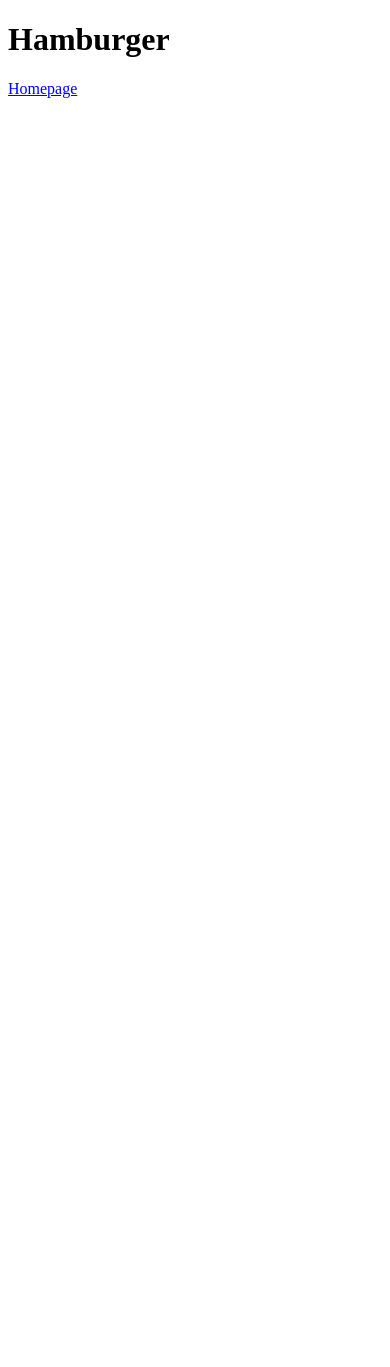
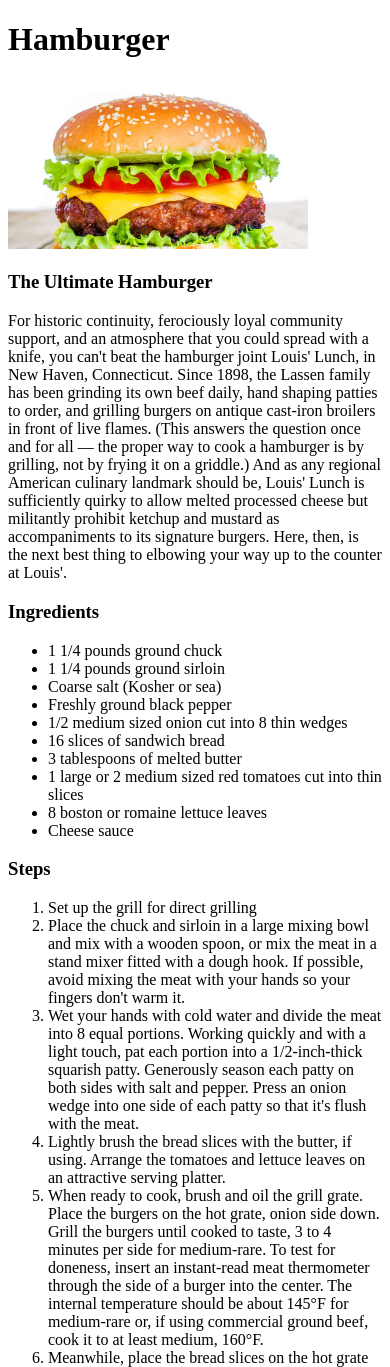
Before and after one commit to MillionRocks/TheOdinProject, a plain HTML site: page HTML/homework/odin-recipes/recipes/hamburger.html in a window 390 px wide. Shown: the top 1367 px of the page. Before the commit the page ends 844 px from the top, so only its background shows below. Drawn offline with Linux system fonts and the light colour scheme.

Commit message:
Added hamburger recipe

```diff
--- a/HTML/homework/odin-recipes/recipes/hamburger.html
+++ b/HTML/homework/odin-recipes/recipes/hamburger.html
@@ -7,6 +7,41 @@
 </head>
 <body>
     <h1>Hamburger</h1>
+    <img src="photos/the-ultimate-hamburger.webp" width="300" alt="The Ultimate Hamburger">
+    <h3>The Ultimate Hamburger</h3>
+    <p>For historic continuity, ferociously loyal community support, and an atmosphere that you could spread with a knife, you can't beat the hamburger joint Louis' Lunch, in New Haven, Connecticut.
+         Since 1898, the Lassen family has been grinding its own beef daily, hand shaping patties to order, and grilling burgers on antique cast-iron broilers in front of live flames.
+         (This answers the question once and for all — the proper way to cook a hamburger is by grilling, not by frying it on a griddle.)
+          And as any regional
+         American culinary landmark should be, Louis' Lunch is sufficiently quirky to allow melted processed cheese but militantly prohibit ketchup and mustard as accompaniments to its signature burgers.
+          Here, then, is the next best thing to elbowing your way up to the counter at Louis'.</p>
+    <h3>Ingredients</h3>
+    <ul>
+        <li>1 1/4 pounds ground chuck</li>
+        <li>1 1/4 pounds ground sirloin</li>
+        <li>Coarse salt (Kosher or sea) </li>
+        <li>Freshly ground black pepper</li>
+        <li>1/2 medium sized onion cut into 8 thin wedges</li>
+        <li>16 slices of sandwich bread</li>
+        <li>3 tablespoons of melted butter</li>
+        <li>1 large or 2 medium sized red tomatoes cut into thin slices</li>
+        <li>8 boston or romaine lettuce leaves</li>
+        <li>Cheese sauce</li>
+    </ul>
+    <h3>Steps</h3>
+    <ol>
+        <li>Set up the grill for direct grilling</li>
+        <li>Place the chuck and sirloin in a large mixing bowl and mix with a wooden spoon, or mix the meat in a stand mixer fitted with a dough hook.
+             If possible, avoid mixing the meat with your hands so your fingers don't warm it.</li>
+        <li>Wet your hands with cold water and divide the meat into 8 equal portions. Working quickly and with a light touch, pat each portion into a 1/2-inch-thick squarish patty. Generously season each patty on both sides with salt and pepper.
+             Press an onion wedge into one side of each patty so that it's flush with the meat.</li>
+        <li>Lightly brush the bread slices with the butter, if using. Arrange the tomatoes and lettuce leaves on an attractive serving platter.</li>
+        <li>When ready to cook, brush and oil the grill grate. Place the burgers on the hot grate, onion side down. Grill the burgers until cooked to taste, 3 to 4 minutes per side for medium-rare. To test for doneness, insert an instant-read meat thermometer through the side of a burger into the center.
+             The internal temperature should be about 145°F for medium-rare or, if using commercial ground beef, cook it to at least medium, 160°F.</li>
+        <li>Meanwhile, place the bread slices on the hot grate and grill until lightly toasted, 1 to 2 minutes per side.</li>
+        <li>To serve, place a lettuce leaf on top of a slice of toast. Top with a burger, tomato slice, and Cheese Sauce , if using. Slap a piece of toast on top and serve at once.</li>
+    </ol>
+
     <a href="../index.html">Homepage</a>
 </body>
 </html>
```
Also changed, not shown: HTML/homework/odin-recipes/recipes/photos/the-ultimate-hamburger.webp (added).
